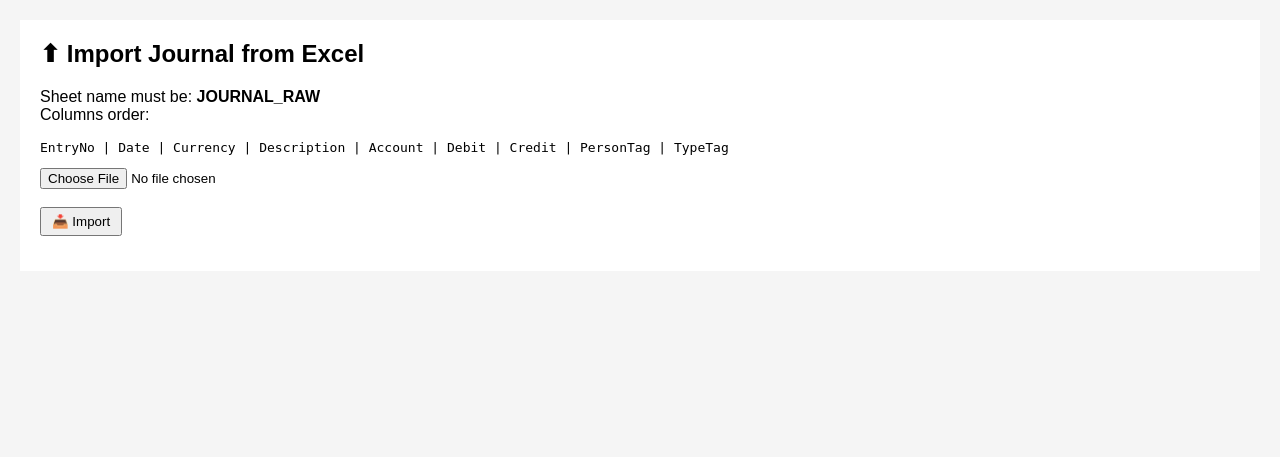
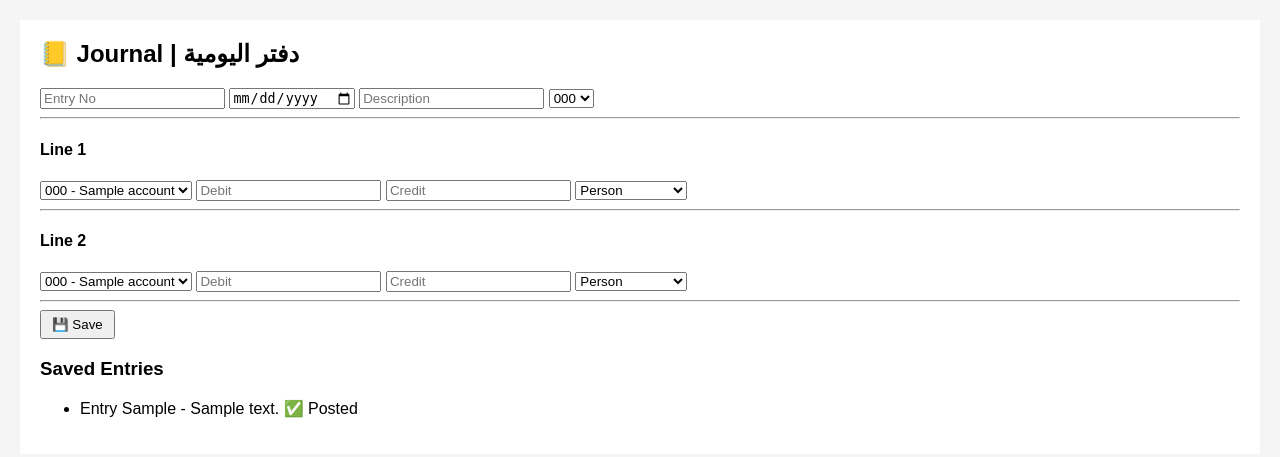
Before and after one commit to esamkrada-svg/accounting-system, a Python web app: template app/templates/journal.html in a window 1280 px wide. Shown: the part 39-496 px from the top of the page. Run offline with Jinja, Linux system fonts and the light colour scheme; the template is opened without the code that fills it: most values are stand-ins (such as "Sample title", 1, 10 or a date in 2020).

Commit message:
Update journal.html

```diff
--- a/app/templates/journal.html
+++ b/app/templates/journal.html
@@ -1,21 +1,54 @@
 {% extends "base.html" %}
-{% block title %}Import Journal{% endblock %}
+{% block title %}Journal{% endblock %}
 
 {% block content %}
-<h2>⬆ Import Journal from Excel</h2>
+<h2>📒 Journal | دفتر اليومية</h2>
 
-<p>
-Sheet name must be: <b>JOURNAL_RAW</b><br>
-Columns order:
-</p>
+<form method="post" action="/journal/create">
+    <input type="number" name="entry_no" placeholder="Entry No" required>
+    <input type="date" name="date" required>
+    <input type="text" name="description" placeholder="Description" required>
 
-<pre>
-EntryNo | Date | Currency | Description | Account | Debit | Credit | PersonTag | TypeTag
-</pre>
+    <select name="currency_id" required>
+        {% for c in currencies %}
+        <option value="{{ c.id }}">{{ c.code }}</option>
+        {% endfor %}
+    </select>
 
-<form method="post" enctype="multipart/form-data">
-    <input type="file" name="file" accept=".xlsx" required>
-    <br><br>
-    <button type="submit">📥 Import</button>
+    <hr>
+
+    {% for i in range(2) %}
+    <h4>Line {{ i + 1 }}</h4>
+    <select name="account_id">
+        {% for a in accounts %}
+        <option value="{{ a.id }}">{{ a.code }} - {{ a.name }}</option>
+        {% endfor %}
+    </select>
+    <input type="number" step="0.01" name="debit" placeholder="Debit">
+    <input type="number" step="0.01" name="credit" placeholder="Credit">
+    <select name="person_id">
+        <option value="">Person</option>
+        {% for p in persons %}
+        <option value="{{ p.id }}">{{ p.name }}</option>
+        {% endfor %}
+    </select>
+    <hr>
+    {% endfor %}
+
+    <button type="submit">💾 Save</button>
 </form>
+
+<h3>Saved Entries</h3>
+<ul>
+{% for e in entries %}
+<li>
+Entry {{ e.entry_no }} - {{ e.description }}
+{% if e.posted %} ✅ Posted {% else %}
+<form method="post" action="/journal/post/{{ e.id }}" style="display:inline;">
+<button>Post</button>
+</form>
+{% endif %}
+</li>
+{% endfor %}
+</ul>
 {% endblock %}
```
